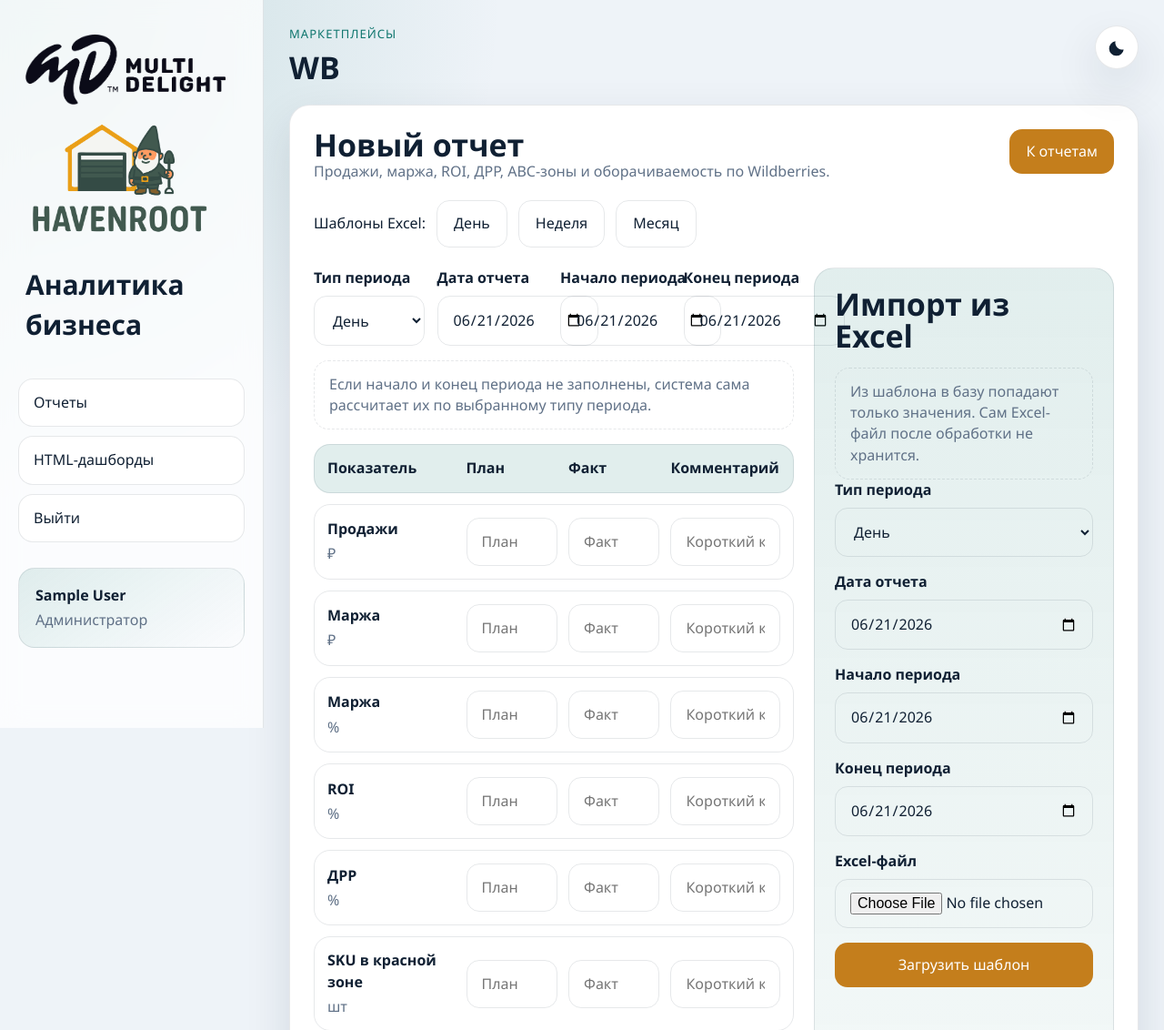
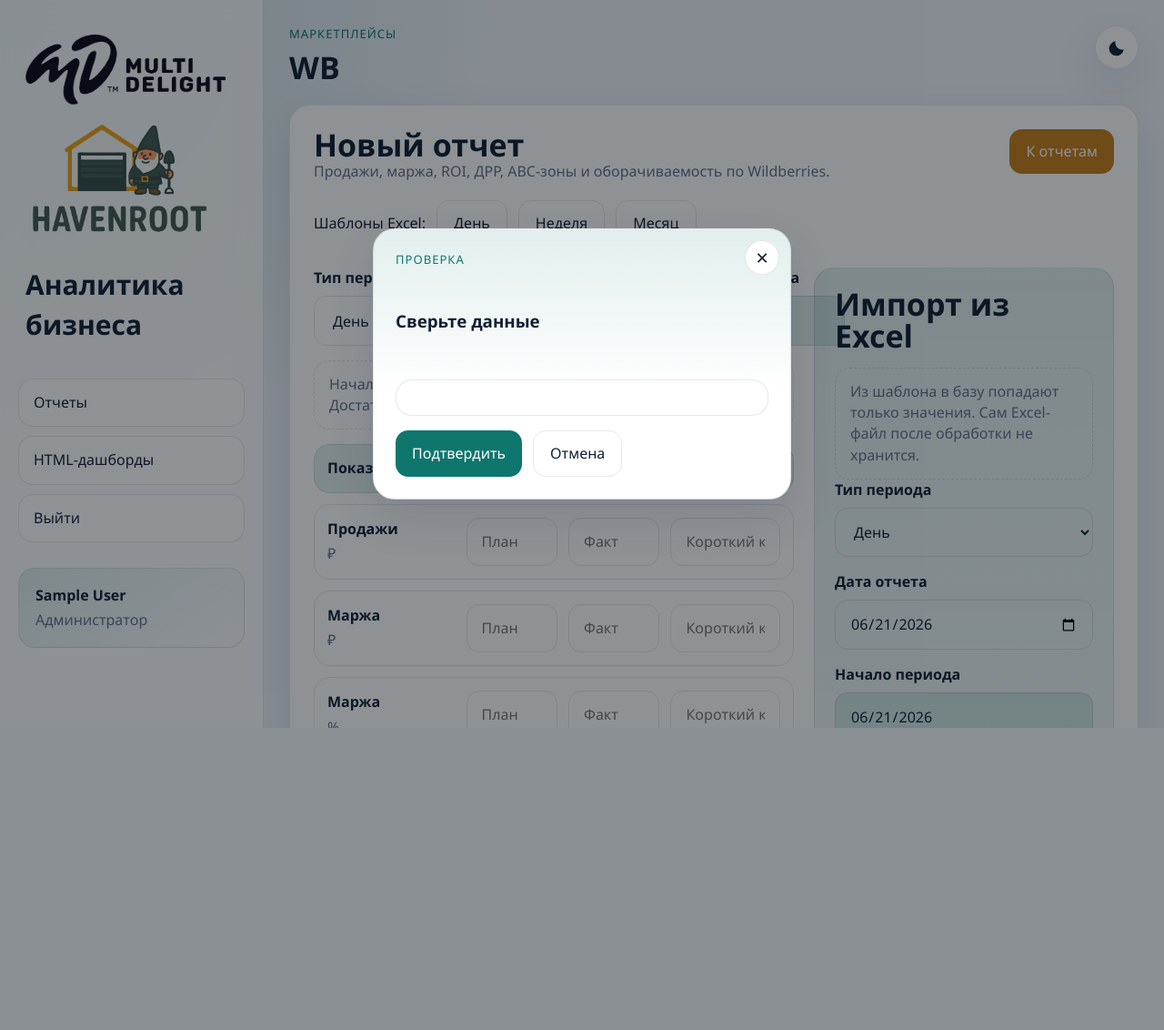
Before and after one commit to Polina-proger/business_analitycs, a Flask app: page /reports/wb/new in a window 1280 px wide. Shown: the top 1132 px of the page at 91% size. After the commit the page ends 800 px from the top, so only its background shows below. Run offline with Flask 3, Linux system fonts and the light colour scheme; the visitor is signed in with stand-in values (Sample User, id 1); data comes from the database, SQL or seed files in the repository; data that the repository does not hold is empty.

Commit message:
improve report period autofill and confirmation dialog

```diff
--- a/app/static/css/styles.css
+++ b/app/static/css/styles.css
@@ -54,6 +54,10 @@ html, body {
 body {
     font-size: 16px;
     line-height: 1.45;
+}
+
+body.dialog-open {
+    overflow: hidden;
 }
 
 a {
@@ -732,6 +736,11 @@ body[data-theme="dark"] .theme-icon-moon {
     min-height: 50px;
 }
 
+.field input[readonly] {
+    background: var(--accent-soft);
+    cursor: default;
+}
+
 .form-grid {
     grid-template-columns: repeat(2, minmax(0, 1fr));
     align-items: end;
@@ -986,6 +995,72 @@ body[data-theme="dark"] .auth-point {
     font-weight: 700;
 }
 
+.confirm-overlay {
+    position: fixed;
+    inset: 0;
+    padding: 24px;
+    background: rgba(8, 14, 22, 0.45);
+    display: flex;
+    align-items: center;
+    justify-content: center;
+    z-index: 120;
+}
+
+.confirm-dialog {
+    width: min(100%, 460px);
+    padding: 24px;
+    border-radius: 24px;
+    border: 1px solid var(--line);
+    background:
+        linear-gradient(180deg, var(--accent-soft), transparent 60%),
+        var(--bg-strong);
+    box-shadow: var(--shadow);
+    position: relative;
+    display: grid;
+    gap: 16px;
+}
+
+.confirm-close {
+    position: absolute;
+    top: 12px;
+    right: 12px;
+    width: 38px;
+    height: 38px;
+    border-radius: 999px;
+    border: 1px solid var(--line);
+    background: var(--bg-strong);
+    color: var(--text);
+    cursor: pointer;
+    font-size: 24px;
+    line-height: 1;
+}
+
+.confirm-text {
+    margin: 0;
+    font-size: 19px;
+    font-weight: 700;
+}
+
+.confirm-period {
+    display: grid;
+    gap: 6px;
+    padding: 16px 18px;
+    border-radius: 18px;
+    border: 1px solid var(--line);
+    background: var(--bg-soft);
+}
+
+.confirm-period span {
+    color: var(--muted);
+    font-size: 14px;
+    text-transform: uppercase;
+    letter-spacing: 0.05em;
+}
+
+.confirm-period strong {
+    font-size: 18px;
+}
+
 .auth-form-grid {
     grid-template-columns: 1fr 1fr;
 }
@@ -1107,7 +1182,8 @@ body[data-theme="dark"] .auth-point {
     }
 
     .auth-showcase,
-    .auth-card {
+    .auth-card,
+    .confirm-dialog {
         padding: 24px;
         border-radius: 24px;
     }
--- a/app/templates/report_form.html
+++ b/app/templates/report_form.html
@@ -24,7 +24,7 @@
     </div>
 
     <div class="two-column">
-        <form method="post" class="form-stack">
+        <form method="post" class="form-stack" data-report-submit-form data-confirm-action="Сохранить">
             <div class="meta-grid">
                 <label class="field">
                     <span>Тип периода</span>
@@ -40,15 +40,15 @@
                 </label>
                 <label class="field">
                     <span>Начало периода</span>
-                    <input type="date" name="period_start" value="{{ report.period_start if report else '' }}" data-period-start data-period-form="manual">
+                    <input type="date" name="period_start" value="{{ report.period_start if report else '' }}" data-period-start data-period-form="manual" readonly>
                 </label>
                 <label class="field">
                     <span>Конец периода</span>
-                    <input type="date" name="period_end" value="{{ report.period_end if report else '' }}" data-period-end data-period-form="manual">
+                    <input type="date" name="period_end" value="{{ report.period_end if report else '' }}" data-period-end data-period-form="manual" readonly>
                 </label>
             </div>
 
-            <div class="hint-box">Если начало и конец периода не заполнены, система сама рассчитает их по выбранному типу периода.</div>
+            <div class="hint-box">Начало и конец периода рассчитываются автоматически. Достаточно выбрать тип периода и дату отчета.</div>
 
             <div class="metric-table">
                 <div class="metric-row metric-head">
@@ -139,7 +139,7 @@
                 <h3>Импорт из Excel</h3>
             </div>
             <div class="hint-box">Из шаблона в базу попадают только значения. Сам Excel-файл после обработки не хранится.</div>
-            <form method="post" action="{{ url_for('main.import_report', report_key=report_key) }}" enctype="multipart/form-data" class="form-stack">
+            <form method="post" action="{{ url_for('main.import_report', report_key=report_key) }}" enctype="multipart/form-data" class="form-stack" data-report-submit-form data-confirm-action="Загрузить">
                 {% if report %}
                     <input type="hidden" name="report_id" value="{{ report.id }}">
                 {% endif %}
@@ -157,11 +157,11 @@
                 </label>
                 <label class="field">
                     <span>Начало периода</span>
-                    <input type="date" name="period_start" value="{{ report.period_start if report else '' }}" data-period-start data-period-form="import">
+                    <input type="date" name="period_start" value="{{ report.period_start if report else '' }}" data-period-start data-period-form="import" readonly>
                 </label>
                 <label class="field">
                     <span>Конец периода</span>
-                    <input type="date" name="period_end" value="{{ report.period_end if report else '' }}" data-period-end data-period-form="import">
+                    <input type="date" name="period_end" value="{{ report.period_end if report else '' }}" data-period-end data-period-form="import" readonly>
                 </label>
                 <label class="field">
                     <span>Excel-файл</span>
@@ -200,4 +200,21 @@
         </div>
     </div>
 </template>
+
+<div class="confirm-overlay" data-report-confirm hidden>
+    <div class="confirm-dialog" role="dialog" aria-modal="true" aria-labelledby="report-confirm-title">
+        <button class="confirm-close" type="button" aria-label="Закрыть" data-confirm-close>×</button>
+        <div class="auth-kicker">Проверка</div>
+        <h3 id="report-confirm-title">Сверьте данные</h3>
+        <p class="confirm-text" data-confirm-message></p>
+        <div class="confirm-period">
+            <span data-confirm-period-type></span>
+            <strong data-confirm-period-range></strong>
+        </div>
+        <div class="inline-actions">
+            <button class="btn btn-primary" type="button" data-confirm-submit>Подтвердить</button>
+            <button class="btn btn-ghost" type="button" data-confirm-close>Отмена</button>
+        </div>
+    </div>
+</div>
 {% endblock %}
```
Also changed, not shown: app/static/js/app.js (+119 -0 lines).
